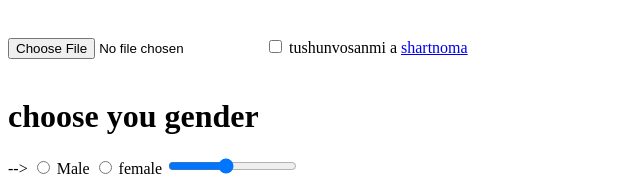
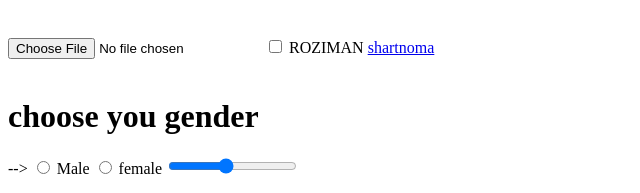
Before and after one commit to muradovdilshod/html-forms, a plain HTML site: page index.html in a window 1280 px wide. Shown: the part 566-759 px from the top of the page, 0-640 px from the left. Drawn offline with Linux system fonts and the light colour scheme.

```diff
--- a/index.html
+++ b/index.html
@@ -38,7 +38,7 @@
 
         <input type="checkbox" id="chek">
 
-        <label for="chek">tushunvosanmi a <a href="https://google.com" target="_blank">shartnoma</a> </label>
+        <label for="chek">ROZIMAN <a href="https://google.com" target="_blank">shartnoma</a> </label>
         <br><br>
         <h1>choose you gender</h1> -->
 
```
